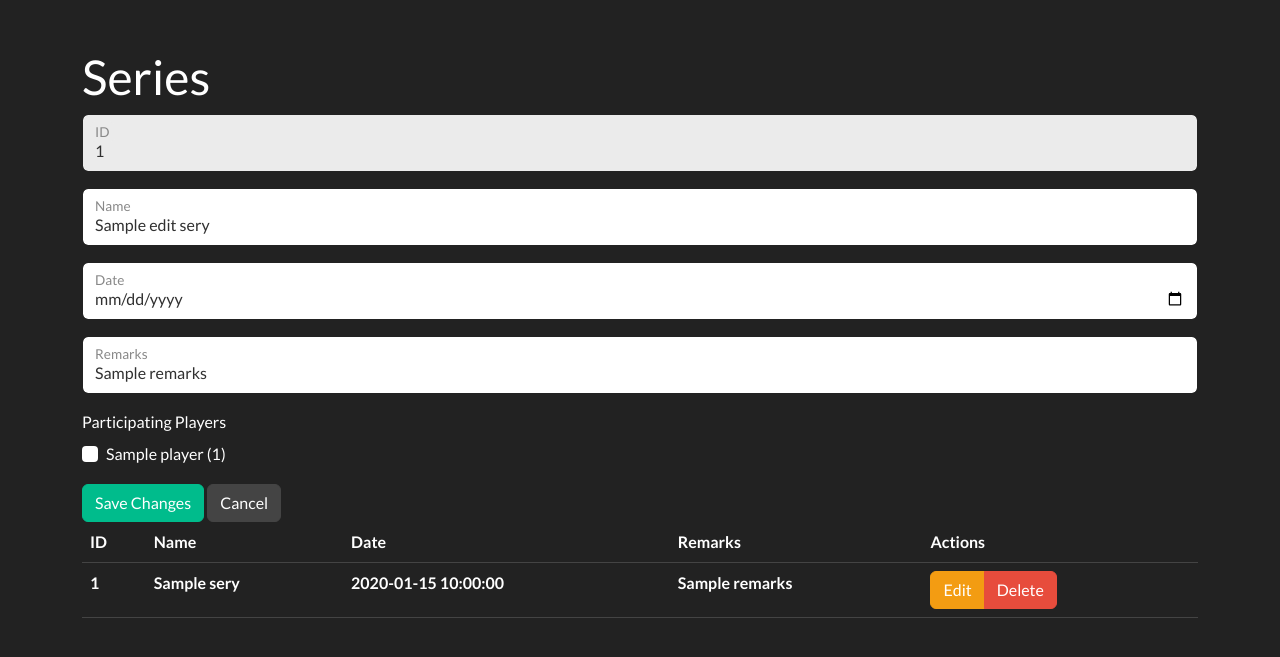
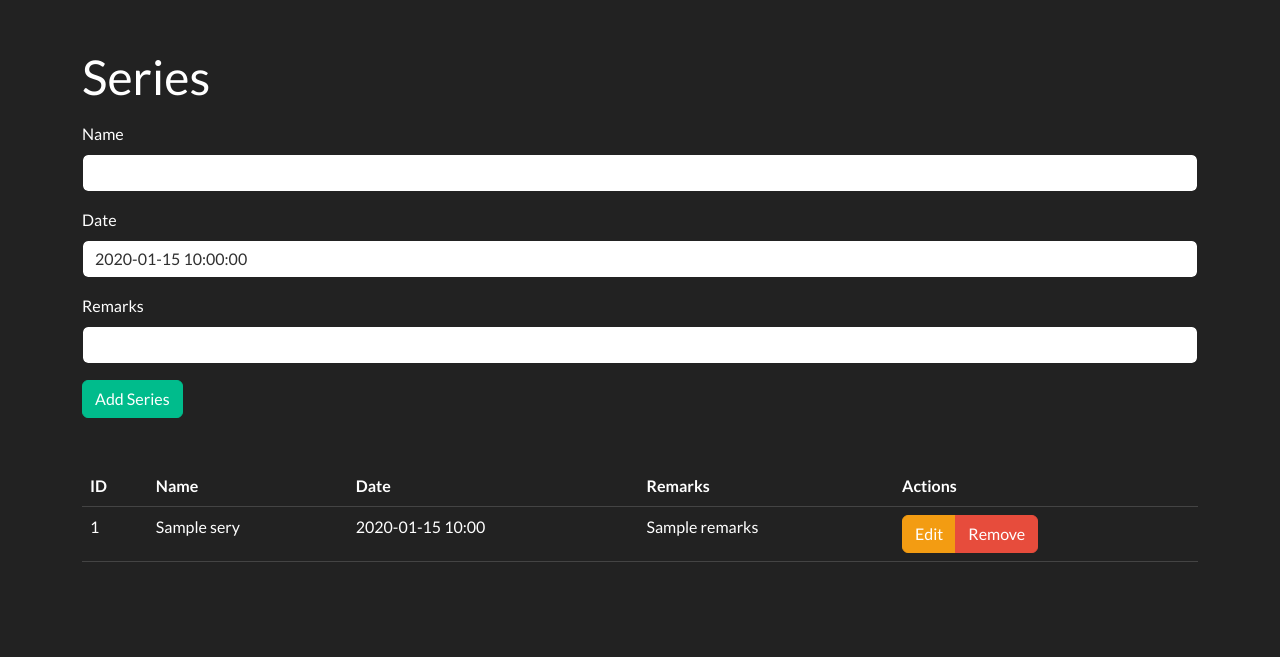
Before and after one commit to axtimhaus/pyskat, a Python web app: template src/pyskat/wui/templates/series.html in a window 1280 px wide. Shown: the part 72-729 px from the top of the page. Run offline with Jinja, Linux system fonts and the light colour scheme; the template is opened without the code that fills it: most values are stand-ins (such as "Sample title", 1, 10 or a date in 2020); lists and menus that the app fills with data are empty.

Commit message:
add series page based on players page

```diff
--- a/src/pyskat/wui/templates/players.html
+++ b/src/pyskat/wui/templates/players.html
@@ -1,5 +1,5 @@
 {% extends "base.html" %}
-{% block title %}PySkat{% endblock %}
+{% block title %}PySkat - Players{% endblock %}
 {% block head %}{% endblock %}
 {% block content %}
     <h1>Players</h1>
--- a/src/pyskat/wui/templates/series.html
+++ b/src/pyskat/wui/templates/series.html
@@ -1,52 +1,31 @@
 {% extends "base.html" %}
-{% block title %}PySkat{% endblock %}
-{% block head %}{% endblock %}
+{% block title %}PySkat - Series{% endblock %}
+{% block head %}
+{% endblock %}
 {% block content %}
     <h1>Series</h1>
-    <div>
-        <form>
-            <div class="mb-3 form-floating" {% if not edit_series %}hidden="hidden"{% endif %}>
-                <input disabled class="form-control" type="text" id="id" name="id" placeholder="id"
-                       value="{% if edit_series %}{{ edit_series.id }}{% else %}new{% endif %}"/>
-                <label class="form-label" for="id">ID</label>
-            </div>
-            <div class="mb-3 form-floating">
-                <input class="form-control" type="text" id="name" name="name" placeholder="name"
-                       value="{% if edit_series %}{{ edit_series.name }}{% endif %}"/>
-                <label class="form-label" for="name">Name</label>
-            </div>
-            <div class="mb-3 form-floating">
-                <input class="form-control" type="date" id="date" name="date" placeholder="date"
-                       value="{% if edit_series %}{{ edit_series.date }}{% endif %}"/>
-                <label class="form-label" for="date">Date</label>
-            </div>
-            <div class="mb-3 form-floating">
-                <input class="form-control" type="text" id="remarks" name="remarks" placeholder="remarks"
-                       value="{% if edit_series %}{{ edit_series.remarks }}{% endif %}"/>
-                <label class="form-label" for="remarks">Remarks</label>
+
+    <div class="mt-3">
+        <form id="form-series-add" method="post" action="{{ url_for("series.add") }}">
+            <div class="mb-3">
+                <label for="name" class="form-label">Name</label>
+                <input form="form-series-add" id="name" name="name" type="text" value="" class="form-control"/>
             </div>
             <div class="mb-3">
-                <label class="form-label">Participating Players</label>
-                <fieldset>
-                    {% for p in players %}
-                        <div class="form-check form-check-inline">
-                            <input class="form-check-input" type="checkbox" id="player_{{ p.Index }}" name="player_{{ p.Index }}"
-                                   {% if p.Index in edit_series.players or not edit_series %}checked{% endif %}/>
-                            <label class="form-check-label" for="player_{{ p.Index }}">{{ p.name }}
-                                ({{ p.Index }})</label>
-                        </div>
-                    {% endfor %}
-                </fieldset>
+                <label for="date" class="form-label">Date</label>
+                <input form="form-series-add" id="date" name="date" type="text" value="{{- now -}}"
+                       class="form-control"/>
             </div>
-            {% if edit_series %}
-                <button class="btn btn-success" formmethod="post" type="submit">Save Changes</button>
-                <a class="btn btn-secondary" href="/series">Cancel</a>
-            {% else %}
-                <button class="btn btn-success" formmethod="post" type="submit">Add Series</button>
-            {% endif %}
+            <div class="mb-3">
+                <label for="remarks" class="form-label">Remarks</label>
+                <input form="form-series-add" id="remarks" name="remarks" type="text" value=""
+                       class="form-control"/>
+            </div>
+            <input type="submit" form="form-series-add" class="btn btn-success" value="Add Series"/>
         </form>
     </div>
-    <div>
+
+    <div class="mt-5">
         <table class="table">
             <thead>
             <tr>
@@ -58,29 +37,87 @@
             </tr>
             </thead>
             <tbody>
-            {% for s in series %}
+            {% for p in series %}
                 <tr>
-                    <th>
-                        {{ s.Index }}
-                    </th>
-                    <th>
-                        {{ s.name }}
-                    </th>
-                    <th>
-                        {{ s.date }}
-                    </th>
-                    <th>
-                        {{ s.remarks }}
-                    </th>
-                    <th>
+                    <td>{{ p.id }}</td>
+                    <td>{{ p.name }}</td>
+                    <td>{{ p.date.isoformat(sep=" ", timespec="minutes") }}</td>
+                    <td>{{ p.remarks }}</td>
+                    <td>
                         <div class="btn-group">
-                            <a href="/series?edit={{ s.Index }}" class="btn btn-warning">Edit</a>
-                            <a href="/series?remove={{ s.Index }}" class="btn btn-danger">Delete</a>
+                            <button type="button" class="btn btn-warning" data-bs-toggle="modal"
+                                    data-bs-target="#modal-update-series-{{- p.id -}}">Edit
+                            </button>
+                            <button type="button" class="btn btn-danger"
+                                    data-bs-toggle="modal"
+                                    data-bs-target="#modal-remove-series-{{- p.id -}}">Remove
+                            </button>
                         </div>
-                    </th>
+                    </td>
                 </tr>
             {% endfor %}
             </tbody>
         </table>
+
+        {% for p in series %}
+            <div class="modal fade" id="modal-update-series-{{- p.id -}}" tabindex="-1"
+                 aria-labelledby="modal-update-series-{{- p.id -}}-label" aria-hidden="true">
+                <div class="modal-dialog">
+                    <div class="modal-content">
+                        <div class="modal-header">
+                            <h1 class="modal-title fs-5" id="modal-update-series-{{- p.id -}}">Edit Player</h1>
+                            <button type="button" class="btn-close" data-bs-dismiss="modal" aria-label="Close"></button>
+                        </div>
+                        <div class="modal-body">
+                            <form id="form-update-series-{{- p.id -}}" method="post"
+                                  action="{{ url_for("series.update", id=p.id) }}">
+                                <div>
+                                    <label for="name" class="form-label">Name</label>
+                                    <input id="name" name="name" type="text" value="{{- p.name -}}"
+                                           class="form-control"/>
+                                </div>
+                                <div class="mt-3">
+                                    <label for="date" class="form-label">Date</label>
+                                    <input id="date" name="date" type="text" value="{{- p.date -}}"
+                                           class="form-control"/>
+                                </div>
+                                <div class="mt-3">
+                                    <label for="remarks" class="form-label">Remarks</label>
+                                    <input id="remarks" name="remarks" type="text" value="{{- p.remarks -}}"
+                                           class="form-control"/>
+                                </div>
+                            </form>
+                        </div>
+                        <div class="modal-footer">
+                            <button type="button" class="btn btn-secondary" data-bs-dismiss="modal">Close</button>
+                            <input type="submit" form="form-update-series-{{- p.id -}}" class="btn btn-warning"
+                                   value="Edit"/>
+                        </div>
+                    </div>
+                </div>
+            </div>
+            <div class="modal fade" id="modal-remove-series-{{- p.id -}}" tabindex="-1"
+                 aria-labelledby="modal-remove-series-{{- p.id -}}-label" aria-hidden="true">
+                <div class="modal-dialog">
+                    <div class="modal-content">
+                        <div class="modal-header">
+                            <h1 class="modal-title fs-5" id="modal-remove-series-{{- p.id -}}">Remove Player</h1>
+                            <button type="button" class="btn-close" data-bs-dismiss="modal" aria-label="Close"></button>
+                        </div>
+                        <div class="modal-body">
+                            Really remove the series <strong>{{- p.name -}}</strong> with the ID
+                            <strong>{{- p.id -}}</strong>?
+                            <form id="form-remove-series-{{- p.id -}}" method="post"
+                                  action="{{ url_for("series.remove", id=p.id) }}"></form>
+                        </div>
+                        <div class="modal-footer">
+                            <button type="button" class="btn btn-secondary" data-bs-dismiss="modal">Close</button>
+                            <input type="submit" form="form-remove-series-{{- p.id -}}" class="btn btn-danger"
+                                   value="Remove"/>
+                        </div>
+                    </div>
+                </div>
+            </div>
+        {% endfor %}
     </div>
 {% endblock %}
```
Also changed, not shown: src/pyskat/wui/app.py (+0 -25 lines), src/pyskat/wui/helpers.py (added, +39 -0 lines), src/pyskat/wui/players.py (+1 -11 lines), src/pyskat/wui/series.py (+71 -39 lines).
